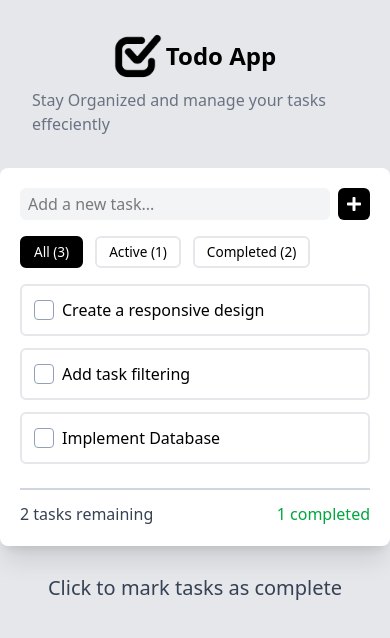
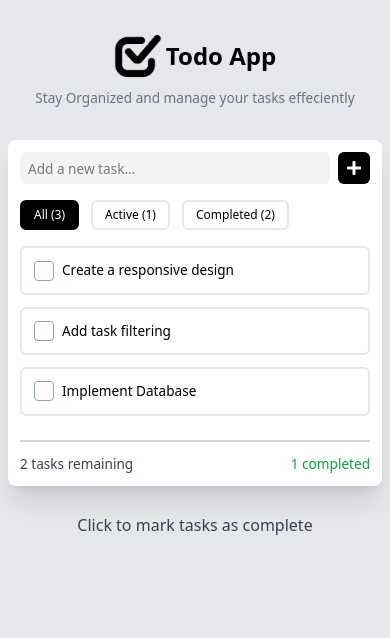
Before and after one commit to prakattttt/ToDo-App, a React (Vite) app in the folder client/: page / in a window 390 px wide. Shown: the top 638 px of the page. Built offline with nearby package versions, Linux system fonts and the light colour scheme.

Commit message:
add media queries for small screen sizes

```diff
--- a/client/src/components/Foot.jsx
+++ b/client/src/components/Foot.jsx
@@ -2,7 +2,7 @@ import React from 'react'
 
 const Foot = () => {
   return (
-    <footer className='text-center mt-7 text-xl text-gray-700'>Click to mark tasks as complete</footer>
+    <footer className='text-center mt-7 text-xl text-gray-700 max-sm:text-[1rem]'>Click to mark tasks as complete</footer>
   )
 }
 
--- a/client/src/components/Head.jsx
+++ b/client/src/components/Head.jsx
@@ -7,7 +7,7 @@ const Head = () => {
         <img src={logo} className="w-12" alt="logo" />
         <span className="text-2xl font-bold ml-1">Todo App</span>
       </div>
-      <p className="text-[1rem] text-gray-500">
+      <p className="text-[1rem] text-gray-500 text-center max-sm:text-[0.85rem]">
         Stay Organized and manage your tasks effeciently
       </p>
     </header>
--- a/client/src/components/Main.jsx
+++ b/client/src/components/Main.jsx
@@ -2,10 +2,10 @@ import { FaPlus } from "react-icons/fa"
 
 const Main = () => {
   return (
-    <main className="bg-white max-w-4xl m-auto p-5 rounded-lg mt-8 shadow-xl">
+    <main className="bg-white max-w-4xl m-auto p-5 rounded-lg mt-8 shadow-xl max-lg:mx-5 max-sm:mx-2 max-sm:p-3">
       <div className="center">
         <input
-          className="bg-gray-100 w-full h-8 p-1 text-[1rem] rounded-md pl-2 focus:outline-gray-200"
+          className="bg-gray-100 w-full h-8 p-1 text-[1rem] rounded-md pl-2 focus:outline-gray-200 max-sm:text-[0.85rem]"
           type="search"
           name="task"
           id="task"
@@ -55,7 +55,7 @@ const Main = () => {
         </ul>
       </div>
       <hr className="border-t-2 border-gray-300 mt-6"/>
-      <div className="bottom-main flex items-center justify-between mt-3">
+      <div className="bottom-main flex items-center justify-between mt-3 max-sm:text-[0.85rem]">
         <p className="text-gray-700">2 tasks remaining</p>
         <p className="text-green-600">1 completed</p>
       </div>
--- a/client/src/index.css
+++ b/client/src/index.css
@@ -6,7 +6,7 @@
   }
 
   .box {
-    @apply border-2 border-gray-200 px-3 py-1 text-[0.85rem] rounded-md;
+    @apply border-2 border-gray-200 px-3 py-1 text-[0.85rem] text-center rounded-md max-sm:text-[0.75rem];
   }
 
   .selected {
@@ -14,7 +14,7 @@
   }
 
   .list {
-    @apply p-3 border-2 border-gray-200 my-3 rounded-md;
+    @apply p-3 border-2 border-gray-200 my-3 rounded-md max-sm:text-[0.85rem];
   }
 
   .checkbox {
```
